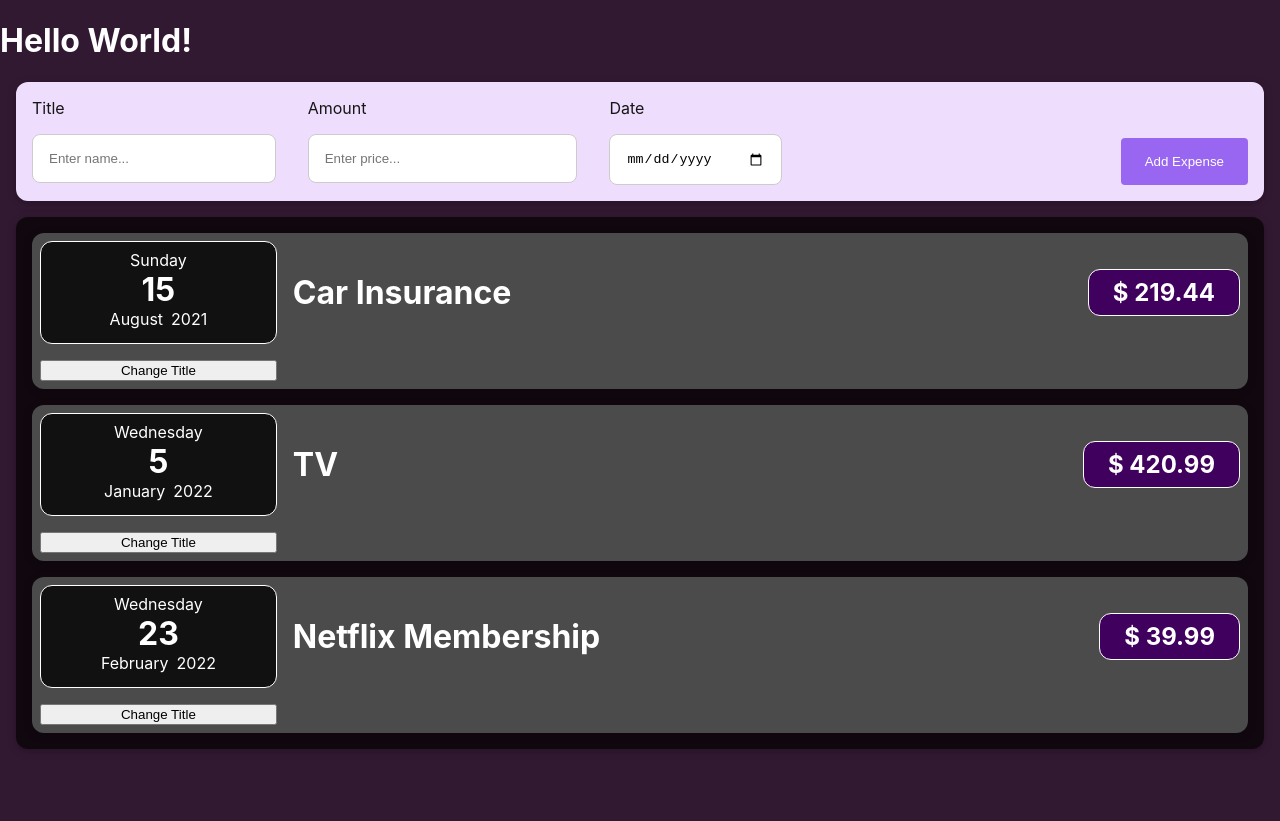
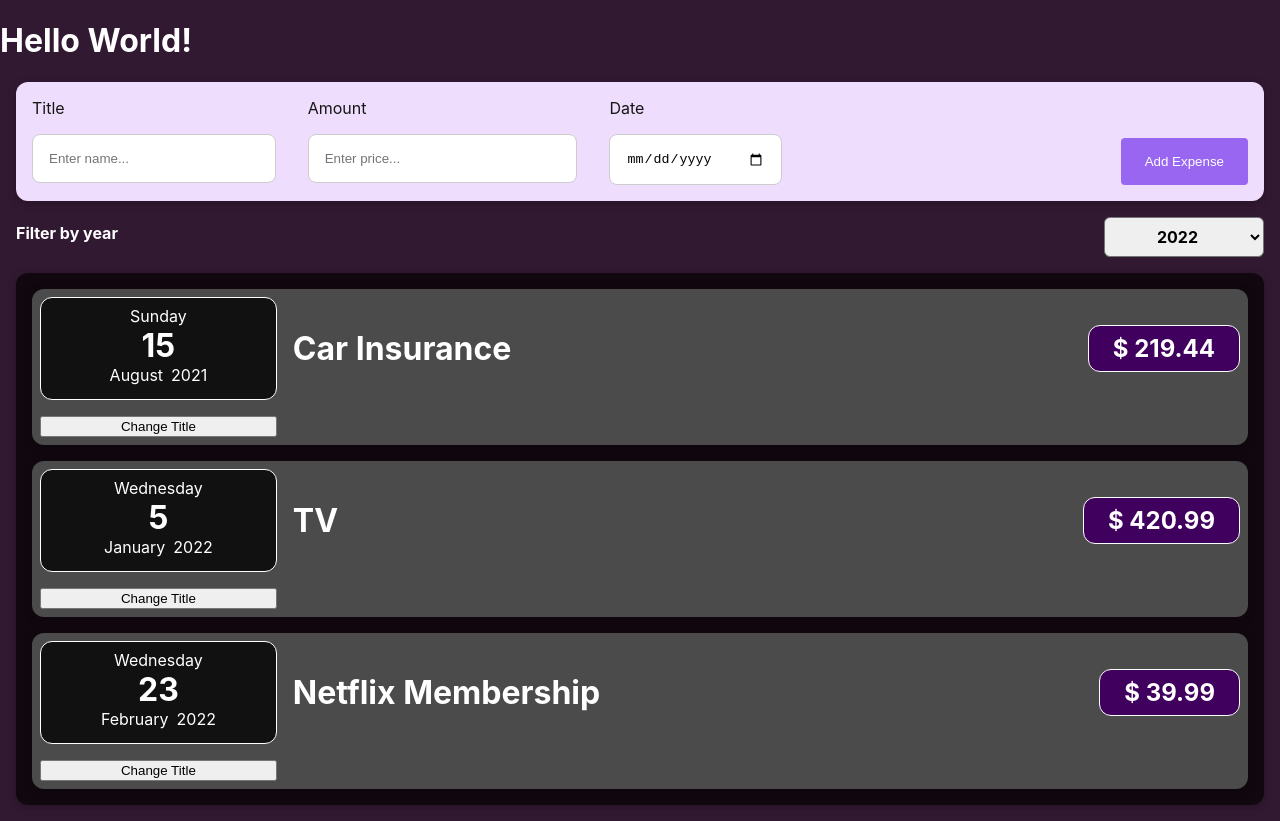
Before and after one commit to RossCr0ss/Study-Item-Comparetor, a React (Create React App) app: page / in a window 1280 px wide. Before the commit the page ends 800 px from the top, so only its background shows below. Built offline with nearby package versions, Linux system fonts and the light colour scheme.

Commit message:
Add lifting and expense filter markup.

```diff
--- a/src/App.js
+++ b/src/App.js
@@ -1,12 +1,39 @@
 import NewExpense from './components/NewExpense/NewExpense';
 import ExpensesList from './components/Expenses/ExpensesList';
+import ExpensesFilter from './components/Expenses/ExpenseFilter';
 
 const App = () => {
+  const expenses = [
+    {
+      id: 'e1',
+      date: new Date(2021, 7, 15),
+      title: 'Car Insurance',
+      amount: 219.44,
+    },
+    {
+      id: 'e2',
+      date: new Date(2021, 12, 5),
+      title: 'TV',
+      amount: 420.99,
+    },
+    {
+      id: 'e3',
+      date: new Date(2022, 1, 23),
+      title: 'Netflix Membership',
+      amount: 39.99,
+    },
+  ];
+
+  const addExpenseDataHandler = (expense) => {
+    console.log(expense);
+  };
+
   return (
     <div>
       <h1>Hello World!</h1>
-      <NewExpense />
-      <ExpensesList />
+      <NewExpense addExpenseData={addExpenseDataHandler} />
+      <ExpensesFilter />
+      <ExpensesList items={expenses} />
     </div>
   );
 };
--- /dev/null
+++ b/src/components/Expenses/ExpenseFilter.css
@@ -0,0 +1,24 @@
+.expenses-filter {
+  color: white;
+  padding: 0 1rem;
+}
+
+.expenses-filter__control {
+  display: flex;
+  width: 100%;
+  align-items: center;
+  justify-content: space-between;
+  margin: 1rem 0;
+}
+
+.expenses-filter label {
+  font-weight: bold;
+  margin-bottom: 0.5rem;
+}
+
+.expenses-filter select {
+  font: inherit;
+  padding: 0.5rem 3rem;
+  font-weight: bold;
+  border-radius: 6px;
+}
--- /dev/null
+++ b/src/components/Expenses/ExpenseFilter.js
@@ -0,0 +1,27 @@
+import './ExpenseFilter.css';
+
+const ExpensesFilter = () => {
+  let currentYear = new Date().getFullYear();
+  const rangeYear = [];
+
+  for (let i = 0; i < 4; i++) {
+    rangeYear.push(currentYear--);
+  }
+
+  return (
+    <div className="expenses-filter">
+      <div className="expenses-filter__control">
+        <label>Filter by year</label>
+        <select>
+          {rangeYear.map((year, index) => (
+            <option value={year} key={index}>
+              {year}
+            </option>
+          ))}
+        </select>
+      </div>
+    </div>
+  );
+};
+
+export default ExpensesFilter;
--- a/src/components/Expenses/ExpensesList.js
+++ b/src/components/Expenses/ExpensesList.js
@@ -2,36 +2,15 @@ import Card from '../UI/Card';
 import ExpenseItem from './ExpenseItem';
 import './ExpensesList.css';
 
-const ExpensesList = () => {
-  const expenses = [
-    {
-      id: 'e1',
-      date: new Date(2021, 7, 15),
-      title: 'Car Insurance',
-      amount: 219.44,
-    },
-    {
-      id: 'e2',
-      date: new Date(2021, 12, 5),
-      title: 'TV',
-      amount: 420.99,
-    },
-    {
-      id: 'e3',
-      date: new Date(2022, 1, 23),
-      title: 'Netflix Membership',
-      amount: 39.99,
-    },
-  ];
-
+const ExpensesList = (props) => {
   return (
     <Card className="expenses">
-      {Object.keys(expenses).map((index) => (
+      {Object.keys(props.items).map((index) => (
         <ExpenseItem
-          title={expenses[index].title}
-          date={expenses[index].date}
-          amount={expenses[index].amount}
-          key={expenses[index].id}
+          title={props.items[index].title}
+          date={props.items[index].date}
+          amount={props.items[index].amount}
+          key={props.items[index].id}
         />
       ))}
     </Card>
--- a/src/components/NewExpense/ExpenseForm.js
+++ b/src/components/NewExpense/ExpenseForm.js
@@ -1,30 +1,47 @@
 import { useState } from 'react';
 import './ExpenseForm.css';
 
-const ExpenseForm = () => {
-  const [formValues, setFormValues] = useState({
-    title: '',
-    price: '',
-    date: '',
-  });
+const ExpenseForm = (props) => {
+  const [title, setTitle] = useState('');
+  const [amount, setAmount] = useState('');
+  const [date, setDate] = useState('');
+
   const changeTitleHandler = (event) => {
-    setFormValues({ ...formValues, title: event.target.value });
+    setTitle(event.target.value);
   };
 
   const changeAmountHandler = (event) => {
-    setFormValues({ ...formValues, price: event.target.value });
+    setAmount(event.target.value);
   };
 
   const changeDateHandler = (event) => {
-    setFormValues({ ...formValues, date: event.target.value });
+    setDate(event.target.value);
   };
+
+  const submitHandler = (event) => {
+    event.preventDefault();
+
+    const expenseData = {
+      title,
+      amount,
+      date: new Date(date),
+    };
+
+    props.onAddExpense(expenseData);
+
+    setTitle('');
+    setAmount('');
+    setDate('');
+  };
+
   return (
-    <form className="expense-form">
+    <form className="expense-form" onSubmit={submitHandler}>
       <div className="controls">
         <div className="controls__item">
           <label>Title</label>
           <input
             type="text"
+            value={title}
             onChange={changeTitleHandler}
             name="title"
             placeholder="Enter name..."
@@ -34,7 +51,8 @@ const ExpenseForm = () => {
           <label>Amount</label>
           <input
             type="number"
-            name="price"
+            value={amount}
+            name="amount"
             placeholder="Enter price..."
             min="0.01"
             step="0.01"
@@ -48,6 +66,7 @@ const ExpenseForm = () => {
             type="date"
             min="2021-01-01"
             max="2022-12-31"
+            value={date}
             onChange={changeDateHandler}
           />
         </div>
--- a/src/components/NewExpense/NewExpense.js
+++ b/src/components/NewExpense/NewExpense.js
@@ -1,10 +1,19 @@
 import ExpenseForm from './ExpenseForm';
 import './NewExpense.css';
 
-const NewExpense = () => {
+const NewExpense = (props) => {
+  const saveExpenseDataHandler = (enterdExpense) => {
+    const expenseData = {
+      ...enterdExpense,
+      id: Math.random().toString(),
+    };
+
+    props.addExpenseData(expenseData);
+  };
+
   return (
     <div className="new-expense">
-      <ExpenseForm />
+      <ExpenseForm onAddExpense={saveExpenseDataHandler} />
     </div>
   );
 };
```
